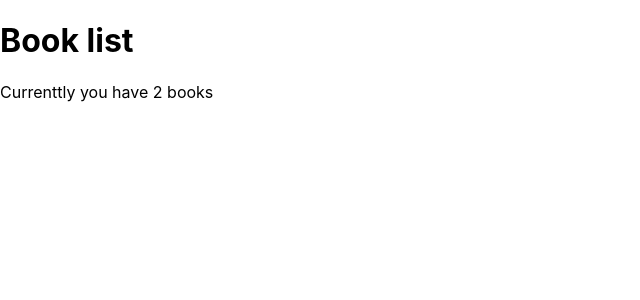
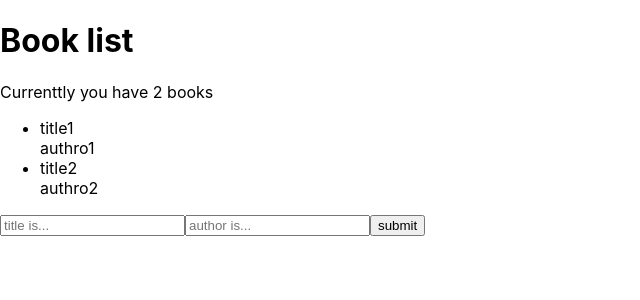
Before and after one commit to ehsansh/react-bootcamp, a React (Create React App) app: page / in a window 1280 px wide. Shown: the top 300 px of the page, without its empty margins (0-640 px from the left). Built offline with nearby package versions, Linux system fonts and the light colour scheme.

Commit message:
add remove and remove book functionality

```diff
--- a/src/App.js
+++ b/src/App.js
@@ -1,3 +1,5 @@
+import BookForm from './components/BookForm';
+import BookList from './components/BookList';
 import Navbar from './components/Navbar';
 import { BookContextProvider } from './context/BookContext';
 
@@ -6,6 +8,8 @@
         <div className='App'>
             <BookContextProvider>
                 <Navbar />
+                <BookList />
+                <BookForm />
             </BookContextProvider>
         </div>
     );
--- a/src/components/BookDetails.js
+++ b/src/components/BookDetails.js
@@ -0,0 +1,15 @@
+import React, { useContext } from 'react';
+import { BookContext } from '../context/BookContext';
+
+const BookDetails = ({ book }) => {
+    const { removeBook } = useContext(BookContext);
+
+    return (
+        <li onClick={() => removeBook(book.id)}>
+            <div> {book.title} </div>
+            <div> {book.author} </div>
+        </li>
+    );
+};
+
+export default BookDetails;
--- a/src/components/BookForm.js
+++ b/src/components/BookForm.js
@@ -0,0 +1,34 @@
+import React, { useState, useContext } from 'react';
+import { BookContext } from '../context/BookContext';
+
+const BookForm = () => {
+    const [title, setTitle] = useState('');
+    const [author, setAuthor] = useState('');
+
+    const { addBooks } = useContext(BookContext);
+
+    const submit = e => {
+        e.preventDefault();
+        addBooks(title, author);
+    };
+
+    return (
+        <form onSubmit={submit}>
+            <input
+                type='text'
+                value={title}
+                placeholder='title is...'
+                onChange={e => setTitle(e.target.value)}
+            />
+            <input
+                type='text'
+                value={author}
+                placeholder='author is...'
+                onChange={e => setAuthor(e.target.value)}
+            />
+            <button>submit</button>
+        </form>
+    );
+};
+
+export default BookForm;
--- a/src/components/BookList.js
+++ b/src/components/BookList.js
@@ -0,0 +1,20 @@
+import React, { useContext } from 'react';
+import { BookContext } from '../context/BookContext';
+
+import BookDetails from './BookDetails';
+
+const BookList = () => {
+    const { books } = useContext(BookContext);
+
+    return books.length ? (
+        <ul>
+            {books.map(book => (
+                <BookDetails book={book} key={book.id} />
+            ))}
+        </ul>
+    ) : (
+        <div>No books to read</div>
+    );
+};
+
+export default BookList;
--- a/src/context/BookContext.js
+++ b/src/context/BookContext.js
@@ -11,8 +11,8 @@
             id: 1,
         },
         {
-            title: 'title1',
-            author: 'authro1',
+            title: 'title2',
+            author: 'authro2',
             id: 2,
         },
     ]);
@@ -20,10 +20,10 @@
     const addBooks = (title, author) => {
         setBooks([...books, { title, author, id: uuidv4() }]);
     };
-    const removeBooks = id => setBooks(books.filter(book => book.id !== id));
+    const removeBook = id => setBooks(books.filter(book => book.id !== id));
 
     return (
-        <BookContext.Provider value={{ books, addBooks, removeBooks }}>
+        <BookContext.Provider value={{ books, addBooks, removeBook }}>
             {children}
         </BookContext.Provider>
     );
```
